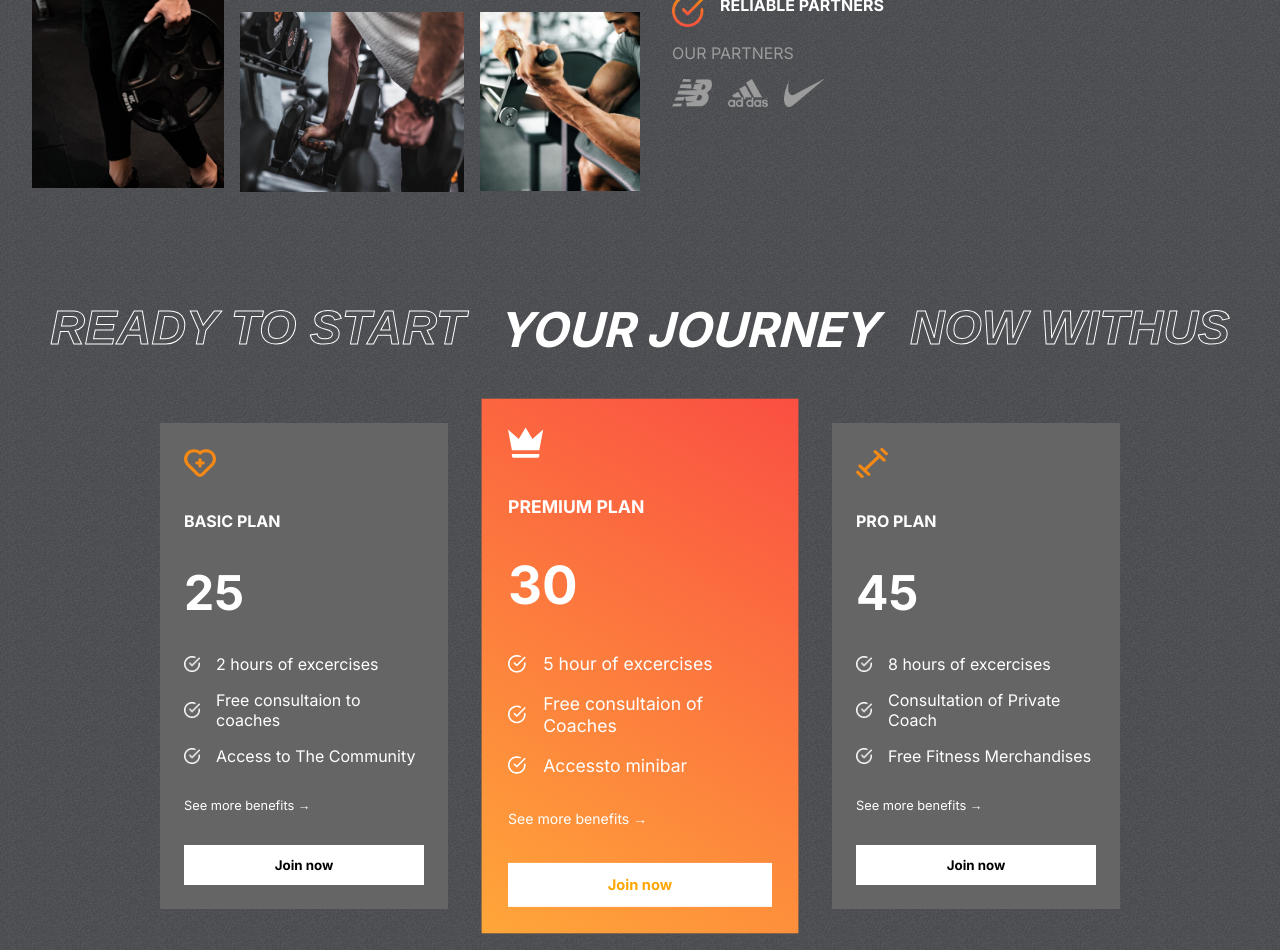
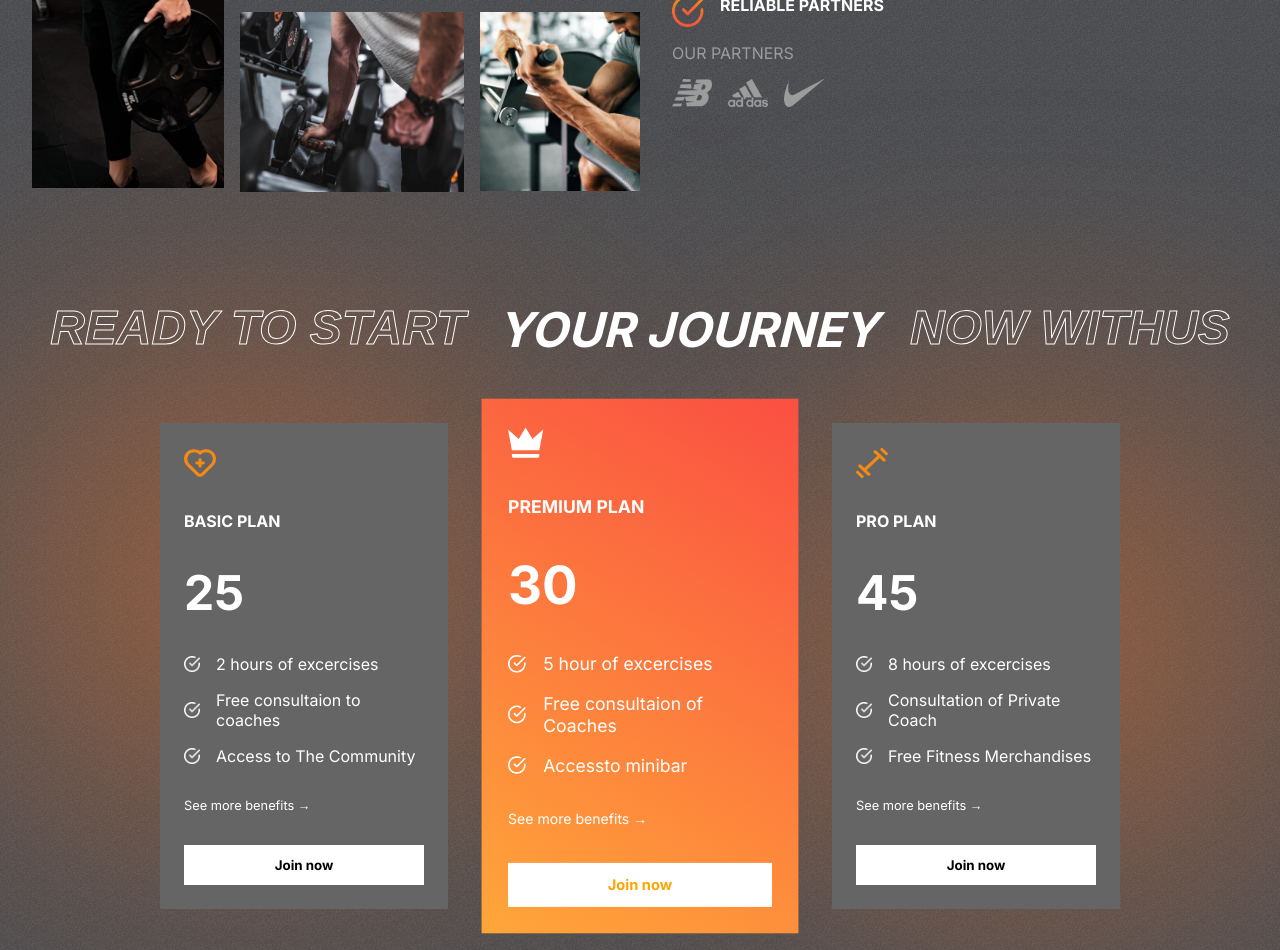
Before and after one commit to decifur/fitclub, a React (Create React App) app: page / in a window 1280 px wide. Shown: the part 1519-2469 px from the top of the page. Built offline with nearby package versions, Linux system fonts and the light colour scheme.

Commit message:
added Plans blur styles

```diff
--- a/src/components/Plans/Plans.css
+++ b/src/components/Plans/Plans.css
@@ -5,6 +5,19 @@
     flex-direction: column;
     gap: 4rem;
     position: relative;
+}
+
+.plans-blur-1{
+    width: 32rem;
+    height: 23rem;
+    top: 6rem;
+    left: 0rem;
+}
+.plans-blur-2{
+    width: 32rem;
+    height: 23rem;
+    top: 10rem;
+    right: 0rem;
 }
 
 .plans{
```
